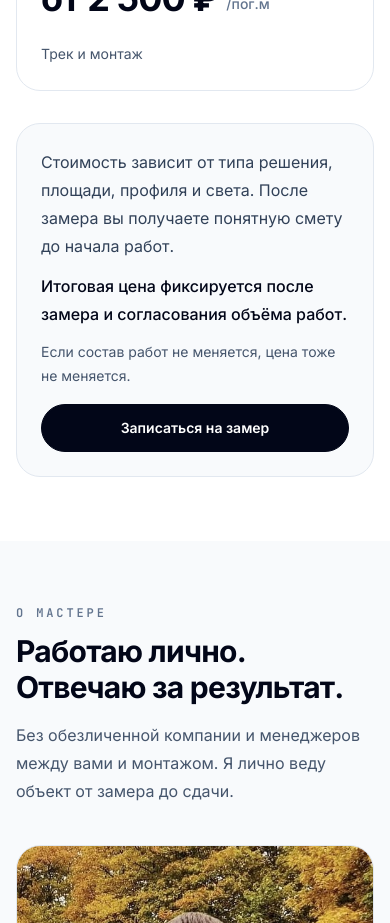
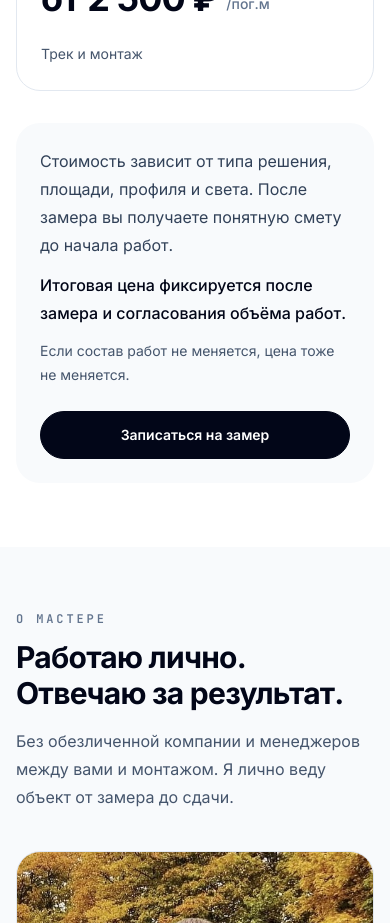
Before and after one commit to svladimirtsk-crypto/nextjs-potolkovo, a Next.js app: page / in a window 390 px wide. Shown: the part 3840-4763 px from the top of the page. Built offline with nearby package versions, Linux system fonts and the light colour scheme.

Commit message:
Update home-price.tsx

```diff
--- a/components/home/home-price.tsx
+++ b/components/home/home-price.tsx
@@ -22,8 +22,8 @@ export function HomePrice() {
           <PriceScenarios />
         </div>
 
-        <div className="mt-8 rounded-3xl border border-slate-200 bg-slate-50 p-6 sm:p-8">
-          <div className="grid gap-4 lg:grid-cols-[1fr_auto] lg:items-end lg:gap-8">
+        <div className="mt-8 rounded-3xl bg-slate-50 p-6 sm:p-8 lg:p-10">
+          <div className="grid gap-6 lg:grid-cols-[1fr_auto] lg:items-end lg:gap-8">
             <div className="space-y-3">
               <p className="text-base leading-7 text-slate-700">
                 {price.includedLine}
@@ -36,7 +36,7 @@ export function HomePrice() {
               </p>
             </div>
 
-            <Button href="#action" className="w-full lg:w-auto">
+            <Button href="#action" className="w-full justify-center lg:w-auto">
               {price.primaryCtaLabel}
             </Button>
           </div>
```
